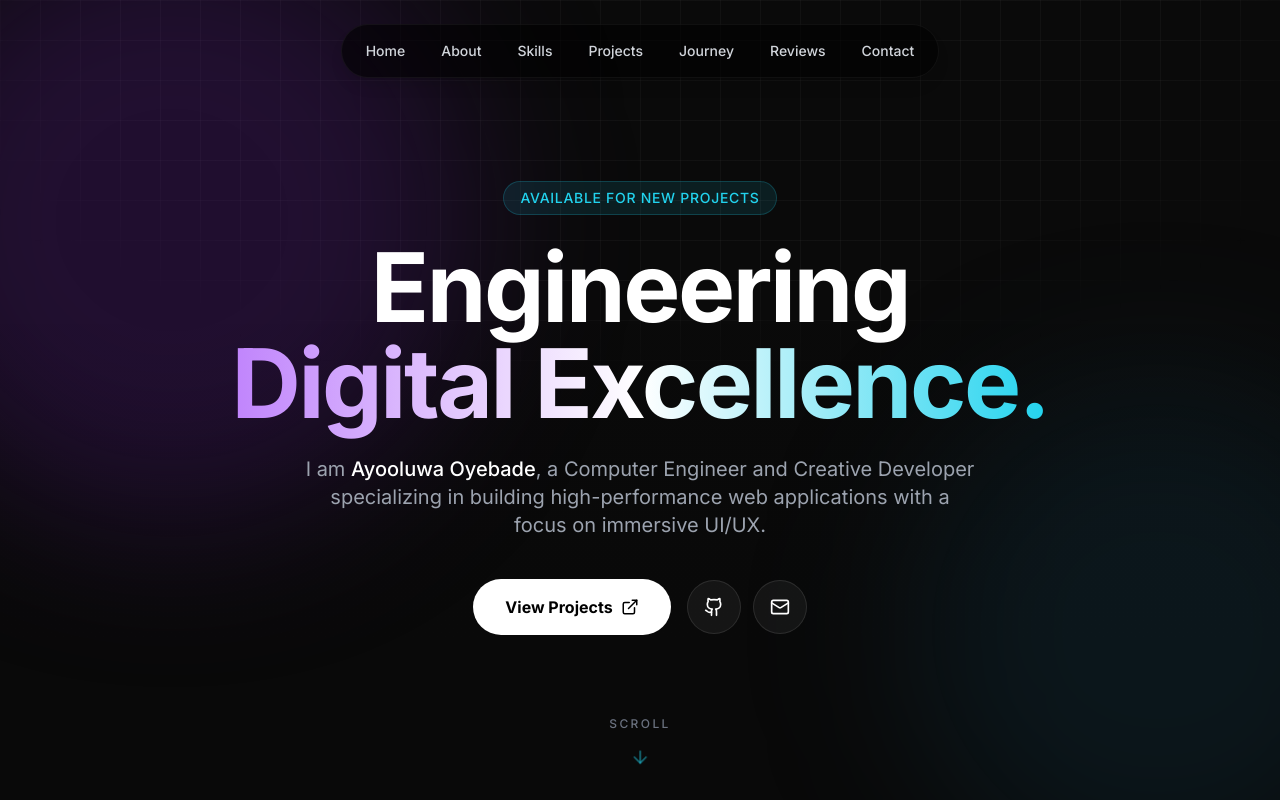
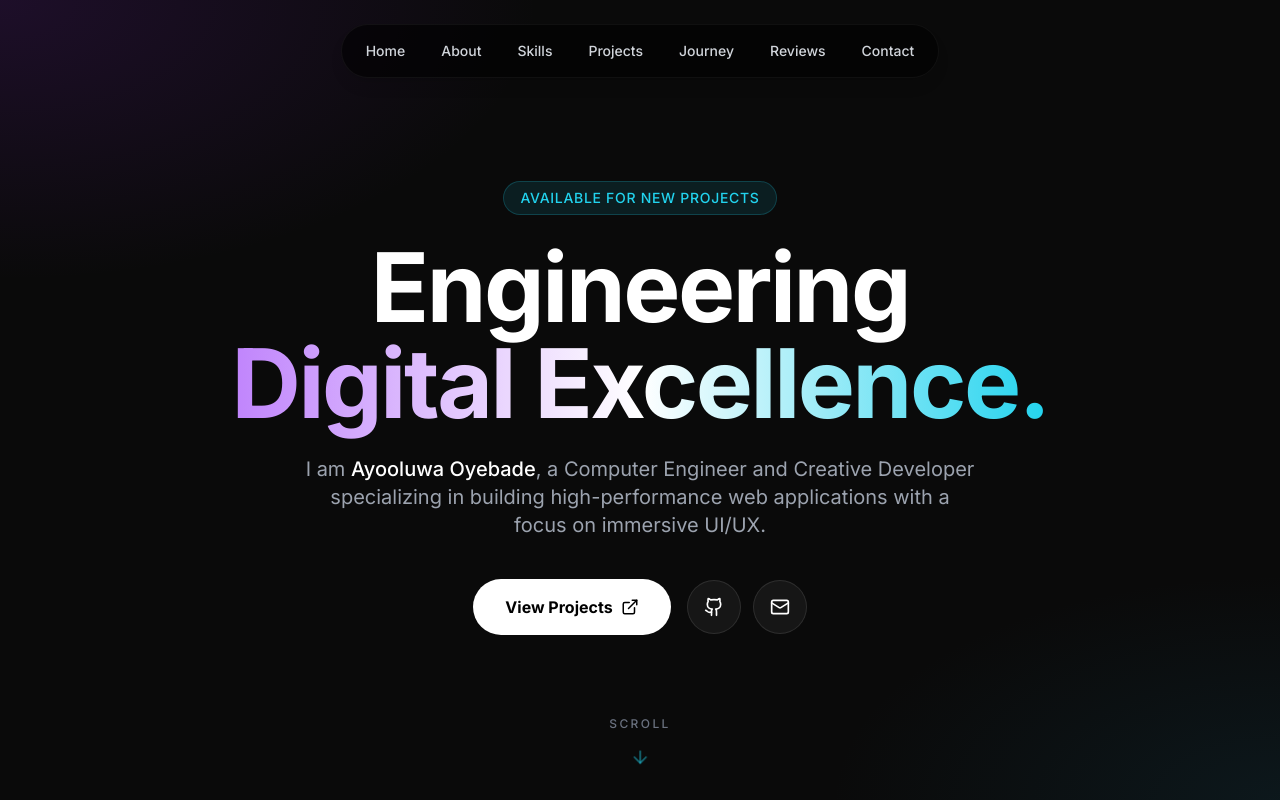
Before and after one commit to Ayosensei/my-portfolio, a Next.js app: page / in a window 1280 px wide. Shown: the top 800 px of the page. Built offline with nearby package versions, Linux system fonts and the light colour scheme.

Commit message:
perf: replace blurred background with CSS radial gradients and remove heavy grid overlay

```diff
--- a/app/components/Background.tsx
+++ b/app/components/Background.tsx
@@ -1,15 +1,14 @@
 export default function Background() {
-    return (
-        <div className="fixed inset-0 z-[-1] overflow-hidden pointer-events-none">
-            {/* Abstract Blob 1: Purple */}
-            <div
-                className="absolute top-[-10%] left-[-10%] w-[600px] h-[600px] bg-purple-900/30 rounded-full blur-[80px]"
-            />
-
-            {/* Abstract Blob 2: Blue/Cyan */}
-            <div
-                className="absolute bottom-[-10%] right-[-10%] w-[500px] h-[500px] bg-cyan-900/20 rounded-full blur-[80px]"
-            />
-        </div>
-    );
+  return (
+    <div
+      className="fixed inset-0 z-[-1] pointer-events-none"
+      style={{
+        background: `
+          radial-gradient(ellipse 60% 50% at 0% 0%, rgba(88, 28, 135, 0.25) 0%, transparent 70%),
+          radial-gradient(ellipse 50% 40% at 100% 100%, rgba(22, 78, 99, 0.2) 0%, transparent 70%),
+          rgb(10, 10, 10)
+        `,
+      }}
+    />
+  );
 }
--- a/app/components/Hero.tsx
+++ b/app/components/Hero.tsx
@@ -97,8 +97,7 @@ export default function Hero() {
         </motion.div>
       </motion.div>
 
-      {/* Grid Pattern Overlay */}
-      <div className="absolute inset-0 bg-[linear-gradient(to_right,#80808012_1px,transparent_1px),linear-gradient(to_bottom,#80808012_1px,transparent_1px)] bg-[size:40px_40px] [mask-image:radial-gradient(ellipse_60%_50%_at_50%_0%,#000_70%,transparent_100%)] -z-20" />
+
     </section>
   );
 }
```
